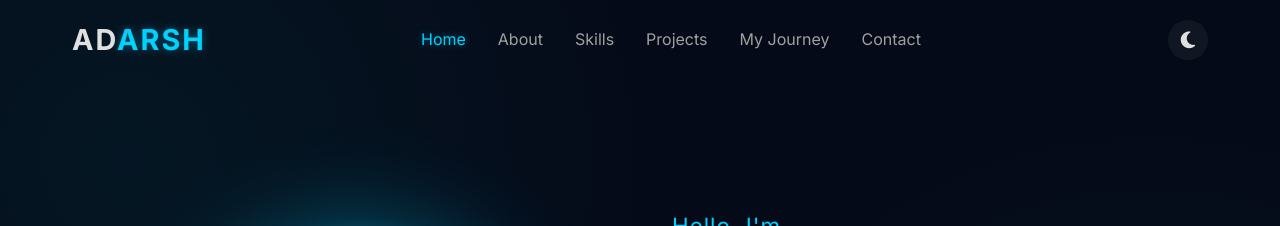
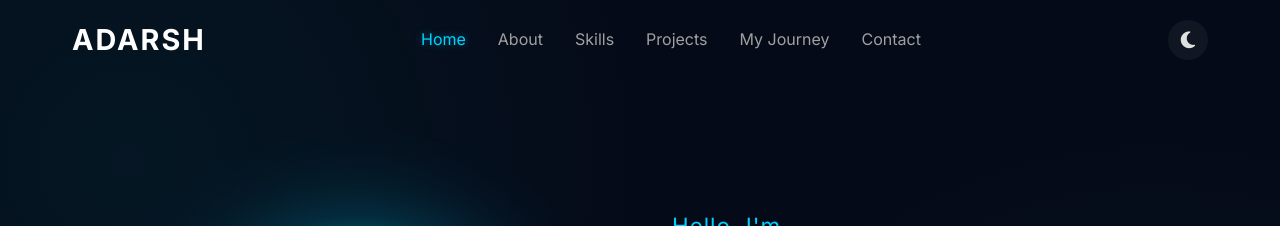
Before and after one commit to Warcraft433/Adarsh.github.io, a plain HTML site: page index.html in a window 1280 px wide. Shown: the top 226 px of the page. Drawn offline with Linux system fonts and the light colour scheme.

Commit message:
update website colour in logo

```diff
--- a/style.css
+++ b/style.css
@@ -206,13 +206,17 @@ img {
 .logo {
     font-size: 1.8rem;
     font-weight: 700;
-    color: var(--text-color);
+    color: #ffffff;
     letter-spacing: 2px;
 }
 
 .logo span {
-    color: var(--primary-color);
-    text-shadow: 0 0 8px var(--primary-glow);
+    color: inherit;
+    text-shadow: none;
+}
+
+.light-theme .logo {
+    color: #000000;
 }
 
 .nav-links ul {
```
